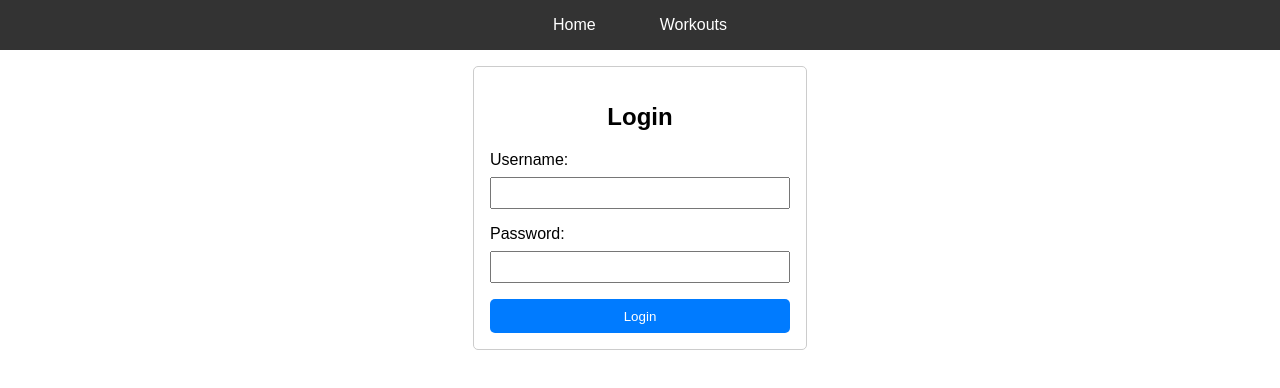
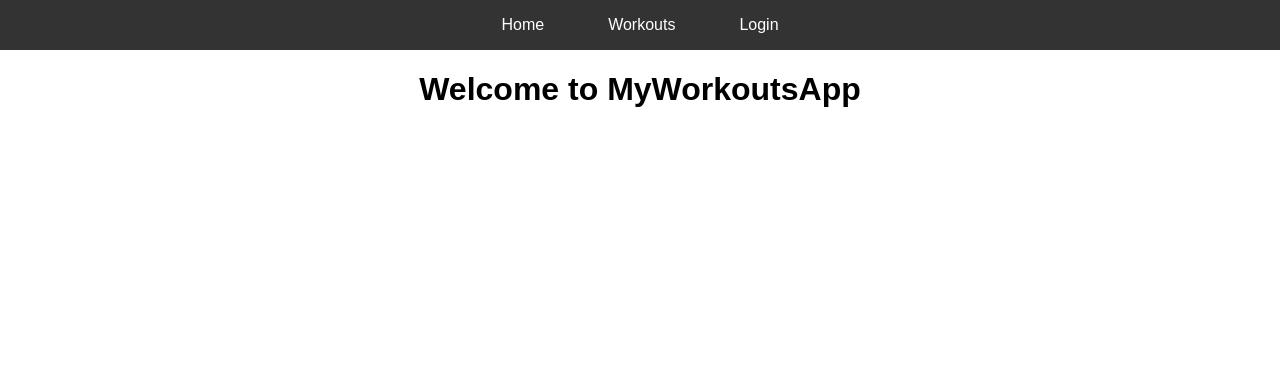
Before and after one commit to nilssonjn/webdev-vue, a Vue app: page / in a window 1280 px wide. Shown: the top 388 px of the page. Built offline with nearby package versions, Linux system fonts and the light colour scheme.

Commit message:
add LoginView, Router to login, renamed Login.vue

```diff
--- a/src/components/Navbar.vue
+++ b/src/components/Navbar.vue
@@ -11,6 +11,7 @@ const isActiveLink = (routePath) => {
     <nav>
         <RouterLink to="/" :class="isActiveLink('/')">Home</RouterLink>
         <RouterLink to="/workouts" :class="isActiveLink('/workouts')">Workouts</RouterLink>
+        <RouterLink to="/login" :class="isActiveLink('/login')">Login</RouterLink>
     </nav>
 </template>
 
--- a/src/router/index.js
+++ b/src/router/index.js
@@ -1,6 +1,7 @@
 import { createRouter, createWebHistory } from 'vue-router'
 import HomeView from "@/views/HomeView.vue";
 import WorkoutsView from '@/views/WorkoutsView.vue';
+import LoginView from '@/views/LoginView.vue';
 
 const router = createRouter({
   history: createWebHistory(import.meta.env.BASE_URL),
@@ -14,7 +15,12 @@ const router = createRouter({
         path: '/workouts',
         name: 'workouts',
         component: WorkoutsView
-    }
+    },
+    {
+      path: '/login',
+      name: 'login',
+      component: LoginView
+    },
   ],
 });
 
--- a/src/views/HomeView.vue
+++ b/src/views/HomeView.vue
@@ -1,8 +1,17 @@
 <script setup>
-import Login from '@/components/Login.vue';
+import { ref } from 'vue';
 
+const title = ref("Welcome to MyWorkoutsApp");
 </script>
 
 <template>
-    <Login />
+    <div>
+        <h1>{{ title }}</h1>
+    </div>
 </template>
+
+<style>
+h1 {
+    text-align: center;
+}
+</style>
--- /dev/null
+++ b/src/views/LoginView.vue
@@ -0,0 +1,7 @@
+<script setup>
+import LoginForm from '@/components/LoginForm.vue';
+</script>
+
+<template>
+    <LoginForm />
+</template>
```
Also changed, not shown: src/components/LoginForm.vue (renamed from src/components/Login.vue).
